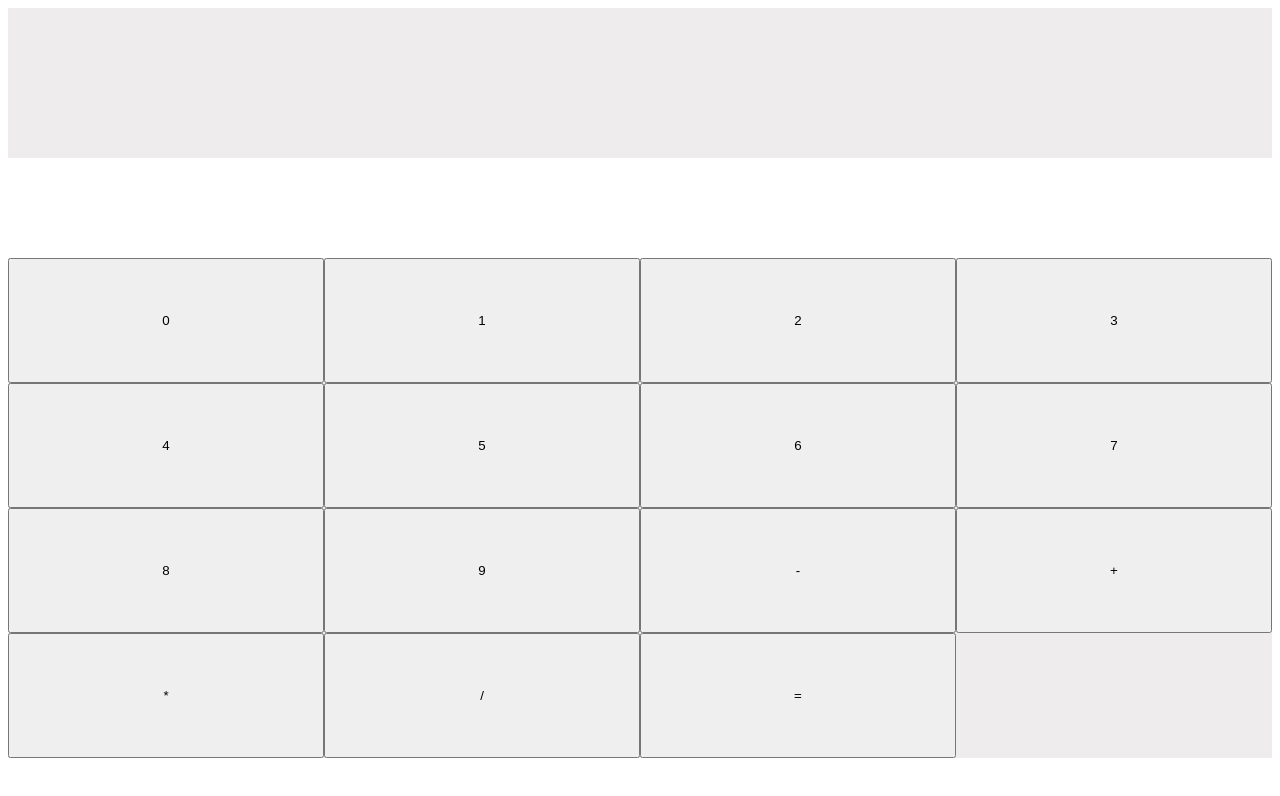
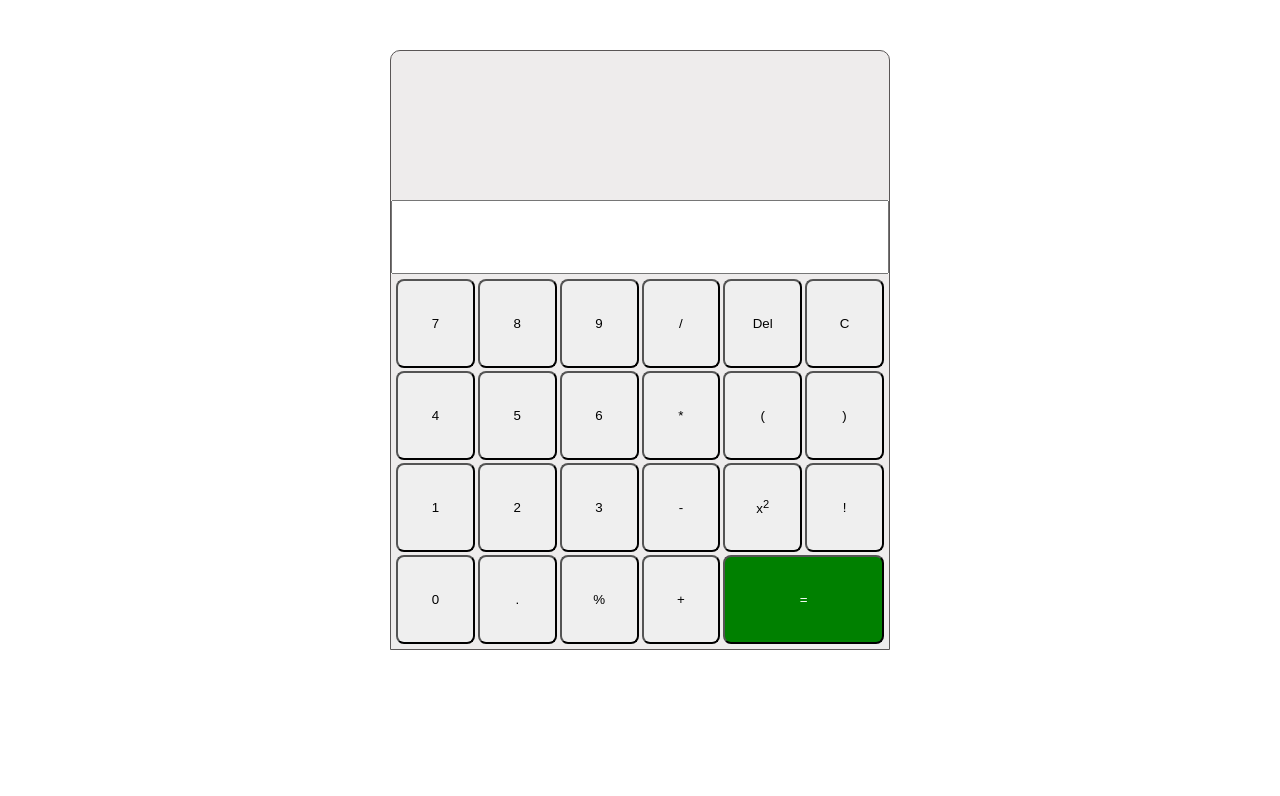
Before and after one commit to joshuaadu/Odin-Projects, a plain HTML site: page Calculator/index.html in a window 1280 px wide. Drawn offline with Linux system fonts and the light colour scheme.

Commit message:
Basic UX interface

```diff
--- a/Calculator/index.html
+++ b/Calculator/index.html
@@ -5,29 +5,41 @@
     <meta charset="UTF-8">
     <meta name="viewport" content="width=device-width, initial-scale=1.0">
     <link rel="stylesheet" href="./style.css">
+    <script src="./script.js"></script>
     <title>Calculator</title>
 </head>
 
 <body>
     <div class="main">
         <div class="displayArea"></div>
-        <div class="inputArea"></div>
+        <div class="inputArea">
+            <input type="text" name="expression" id="calcExp">
+        </div>
         <div class="buttons">
-            <button id="0">0</button>
-            <button id="1">1</button>
-            <button id="2">2</button>
-            <button id="3">3</button>
-            <button id="4">4</button>
-            <button id="5">5</button>
-            <button id="6">6</button>
-            <button id="7">7</button>
-            <button id="8">8</button>
-            <button id="9">9</button>
-            <button id="-">-</button>
-            <button id="+">+</button>
-            <button id="*">*</button>
-            <button id="/">/</button>
-            <button id="=">=</button>
+            <button id="btn0">0</button>
+            <button id="btn1">1</button>
+            <button id="btn2">2</button>
+            <button id="btn3">3</button>
+            <button id="btn4">4</button>
+            <button id="btn5">5</button>
+            <button id="btn6">6</button>
+            <button id="btn7">7</button>
+            <button id="btn8">8</button>
+            <button id="btn9">9</button>
+            <button id="btnMinus">-</button>
+            <button id="btnPlus">+</button>
+            <button id="btnMultiply">*</button>
+            <button id="btnDivd">/</button>
+            <button id="btnSum">=</button>
+            <button id="btnPerc">%</button>
+            <button id="btnDot">.</button>
+            <button id="btnsq">x<sup>2</sup></button>
+            <button id="btnBrac1">(</button>
+            <button id="btnBrac2">)</button>
+            <button id="btnDel">Del</button>
+            <button id="btnRoot">!</button>
+            <button id="btnClr">C</button>
+
         </div>
     </div>
 
--- a/Calculator/script.js
+++ b/Calculator/script.js
@@ -0,0 +1,33 @@
+
+const operate = function(operator, operand1, operand2){
+    switch (operator){
+        case "+":
+            add(operand1, operand2);
+            break;
+        case "-":
+            substract(operand1, operand2);
+            break;
+        case "*":
+            multiply(operand1, operand2);
+            break;
+        case "/":
+            divide(operand1, operand2);
+            break;
+    }
+}
+
+const add = function(a, b){
+    return a + b;
+}
+
+const substract = function(a, b){
+    return a - b;
+}
+
+const multiply = function(a, b){
+    return a * b;
+}
+
+const divide = function(a, b){
+    return a / b;
+}
--- a/Calculator/style.css
+++ b/Calculator/style.css
@@ -1,24 +1,162 @@
+html {
+  box-sizing: border-box;
+}
+
+*,
+*:before,
+*:after {
+  box-sizing: inherit;
+}
+
 .main {
   display: flex;
   flex-direction: column;
   background: #eeecec;
+  width: 500px;
+  height: 600px;
+  margin: 0 auto;
+  margin-top: 50px;
+  border: 1px solid rgb(90, 86, 86);
+  border-top-right-radius: 10px;
+  border-top-left-radius: 10px;
 }
 
 .displayArea {
-    flex: 1 1 150px;
-
+  flex: 1 1 200px;
 }
 
 .inputArea {
   flex: 1 1 100px;
   background: white;
+  border: 1 solid white;
+}
+
+input {
+  width: 100%;
+  height: 100%;
+  text-align: right;
+  font-size: 25px;
 }
 
 .buttons {
   flex: 1 1 500px;
   display: grid;
-    grid-template-columns: repeat(4, 1fr);
+  grid-template-columns: repeat(6, 1fr);
   grid-template-rows: repeat(4, 1fr);
+  gap: 3px;
+  padding: 5px;
+}
 
+#btn7 {
+  grid-column: 1;
+  grid-row: 1;
+}
 
+#btn8 {
+  grid-column: 2;
+  grid-row: 1;
 }
+
+#btn9 {
+  grid-column: 3;
+  grid-row: 1;
+}
+
+#btn4 {
+  grid-column: 1;
+  grid-row: 2;
+}
+
+#btn5 {
+  grid-column: 2;
+  grid-row: 2;
+}
+
+#btn6 {
+  grid-column: 3;
+  grid-row: 2;
+}
+
+#btn1 {
+  grid-column: 1;
+  grid-row: 3;
+}
+
+#btn2 {
+  grid-column: 2;
+  grid-row: 3;
+}
+
+#btn3 {
+  grid-column: 3;
+  grid-row: 3;
+}
+
+#btn0 {
+  grid-column: 1;
+  grid-row: 4;
+}
+
+#btnDot {
+  grid-column: 2;
+  grid-row: 4;
+}
+
+#btnSum {
+  grid-column: 5/ 7;
+  grid-row: 4;
+  background: green;
+  color: white;
+}
+
+#btnDivd {
+  grid-column: 4;
+  grid-row: 1;
+}
+
+#btnMultiply {
+  grid-column: 4;
+  grid-row: 2;
+}
+
+#btnMinus {
+  grid-column: 4;
+  grid-row: 3;
+}
+
+#btnPlus {
+  grid-column: 4;
+  grid-row: 4;
+}
+#btnDel {
+  grid-column: 5;
+  grid-row: 1;
+}
+#btnPerc {
+  grid-column: 3;
+  grid-row: 4;
+}
+#btnClr {
+  grid-column: 6;
+  grid-row: 1;
+}
+#btnBrac1 {
+  grid-column: 5;
+  grid-row: 2;
+}
+#btnBrac2 {
+  grid-column: 6;
+  grid-row: 2;
+}
+#btnsq {
+  grid-column: 5;
+  grid-row: 3;
+}
+#btnRoot {
+  grid-column: 6;
+  grid-row: 3;
+}
+
+button {
+  border-radius: 8px;
+}
```
Lines whose indentation alone changed are shown as unchanged.
